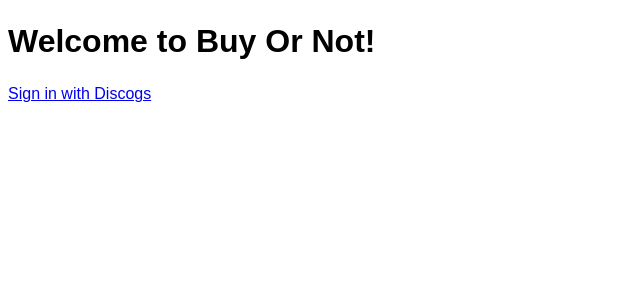
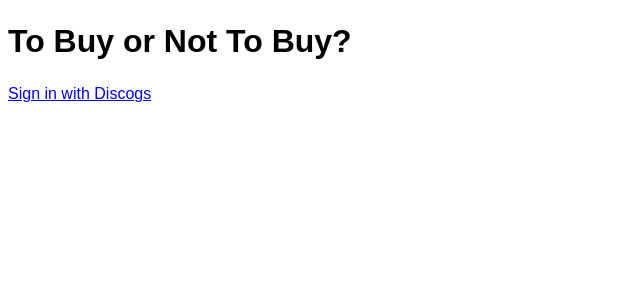
Before and after one commit to carols10cents/buy-or-not, a Rails app: page / in a window 1280 px wide. Shown: the top 300 px of the page, without its empty margins (0-640 px from the left). Run offline with Rails 7, Linux system fonts and the light colour scheme; some libraries are stand-ins or nearby versions.

Commit message:
Start to commit to the Shakespearean branding

```diff
--- a/app/views/collection/show.html.erb
+++ b/app/views/collection/show.html.erb
@@ -1,4 +1,4 @@
-<h1>Buy or Not?</h1>
+<h1>To Buy or Not To Buy?</h1>
 <section class="whoami">
   You are signed in as <%= current_user.username %>. <%= link_to "Sign out", signout_path, method: :delete %>
 </section>
--- a/app/views/home/index.html.erb
+++ b/app/views/home/index.html.erb
@@ -1,4 +1,4 @@
-<h1>Welcome to Buy Or Not!</h1>
+<h1>To Buy or Not To Buy?</h1>
 <section>
   <% if current_user %>
     You are signed in as <%= current_user.username %>. <%= link_to "Sign out", signout_path %>
--- a/app/views/layouts/application.html.erb
+++ b/app/views/layouts/application.html.erb
@@ -1,7 +1,7 @@
 <!DOCTYPE html>
 <html>
 <head>
-  <title>BuyOrNot</title>
+  <title>To Buy or Not To Buy?</title>
   <%= stylesheet_link_tag    'application', media: 'all' %>
   <%= javascript_include_tag 'application' %>
   <%= csrf_meta_tags %>
```
Also changed, not shown: README.md.
